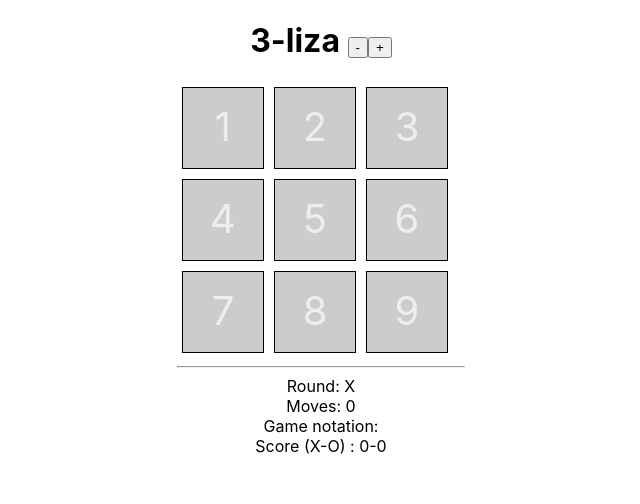
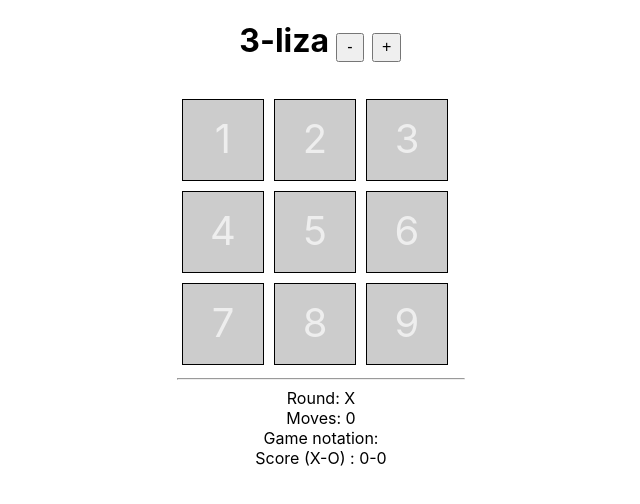
Before and after one commit to jger/triliza, a React (Create React App) app: page / in a window 1280 px wide. Shown: the top 504 px of the page, without its empty margins (319-959 px from the left). Built offline with nearby package versions, Linux system fonts and the light colour scheme.

Commit message:
buttons + - css

```diff
--- a/src/App.css
+++ b/src/App.css
@@ -32,3 +32,12 @@
     transform: rotate(360deg);
   }
 }
+
+.incdec {
+  text-align: center;
+  padding: 0  em;
+  margin: 0.7rem 0.1rem 0.7rem 0.4rem;
+  font-size: 1rem;
+  height:1.8rem;
+  width:1.8rem;
+}
--- a/src/App.js
+++ b/src/App.js
@@ -96,24 +96,21 @@ class App extends Component {
         if (j+2<d)
             if (box[i][j+1] === mark && box[i][j+2] === mark) win++;
 
-
-        if (i-1>=0 && j-1>=0 && i+1<d && j+1<d)
-            if (box[i-1][j-1] === mark && box[i+1][j+1] === mark) win++;
-
         if (i-2>=0 && j-2>=0)
             if (box[i-2][j-2] === mark && box[i-1][j-1] === mark) win++;
 
         if (i+2<d && j+2<d)
             if (box[i+2][j+2] === mark && box[i+1][j+1] === mark) win++;
 
-        if (i-1>=0 && j-1>=0 && i+1<d && j+1<d)
-            if (box[i+1][j-1] === mark && box[i-1][j+1] === mark) win++;
-
+        if (i-1>=0 && j-1>=0 && i+1<d && j+1<d) {
+            if (box[i + 1][j - 1] === mark && box[i - 1][j + 1] === mark) win++;
+            if (box[i - 1][j - 1] === mark && box[i + 1][j + 1] === mark) win++;
+        }
         if (j-2>=0 && i+2<d)
-            if (box[i+1][j-1] === mark && box[i+2][j-2] === mark) win++;
+            if (box[i + 1][j - 1] === mark && box[i + 2][j - 2] === mark) win++;
 
         if (i-2>=0 && j+2<d)
-            if (box[i-1][j+1] === mark && box[i-2][j+2] === mark) win++;
+            if (box[i - 1][j + 1] === mark && box[i - 2][j + 2] === mark) win++;
 
 
         if (mark==='X') {
@@ -178,7 +175,9 @@ class App extends Component {
 
       return (
           <div className="App" style={style}>
-              <h1>{d}-liza <button onClick={ ()=>{this.decTable();} }>-</button><button onClick={ ()=>{this.incTable();} }>+</button></h1>
+              <h1>{d}-liza
+                  <button className={['incdec']} onClick={ ()=>{this.decTable();} }>-</button>
+                  <button className={['incdec']} onClick={ ()=>{this.incTable();} }>+</button></h1>
 
               { this.renderTable() }
 
```
